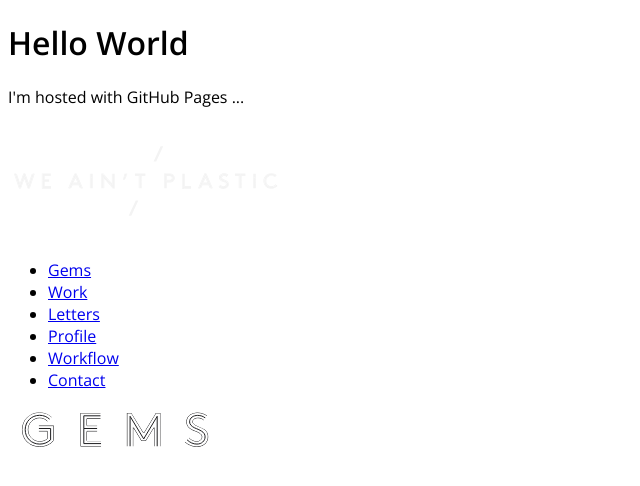
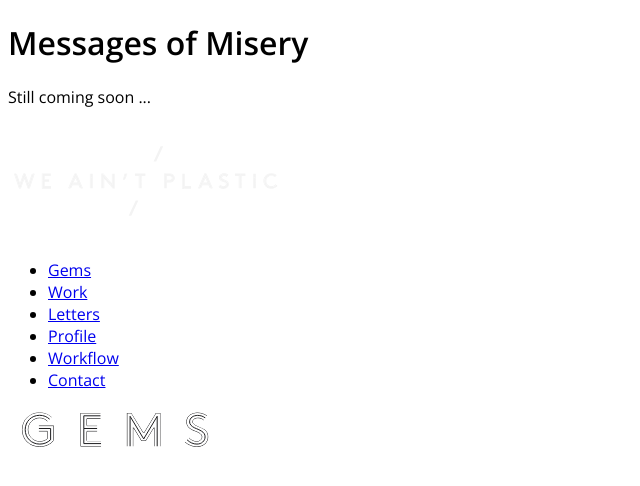
Before and after one commit to DunkRa/dunkra.github.io, a plain HTML site: page index.html in a window 1280 px wide. Shown: the whole page, without its empty margins (0-640 px from the left). Drawn offline with nearby package versions, Linux system fonts and the light colour scheme.

Commit message:
Update index.html

```diff
--- a/index.html
+++ b/index.html
@@ -6,8 +6,8 @@
 
 
 
-<h1>Hello World</h1>
-<p>I'm hosted with GitHub Pages ...</p>
+<h1>Messages of Misery</h1>
+<p>Still coming soon ...</p>
 
 
 
```
